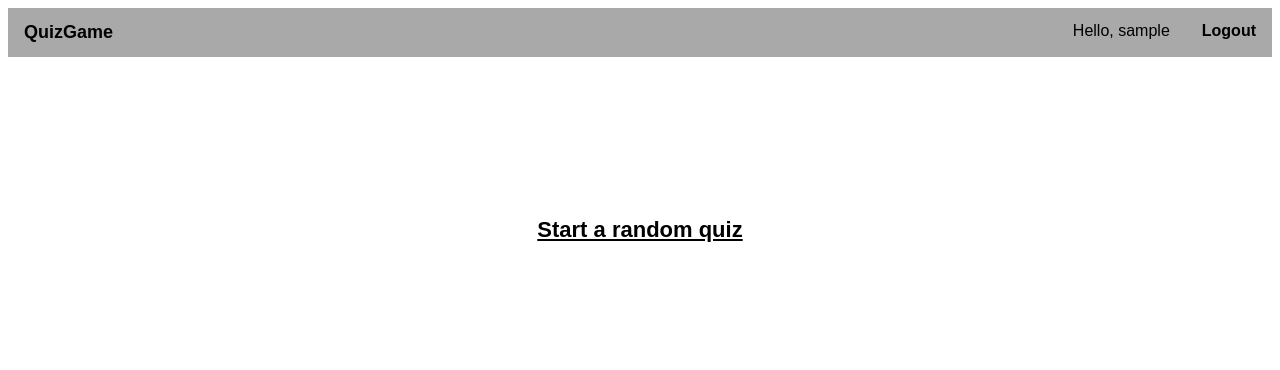
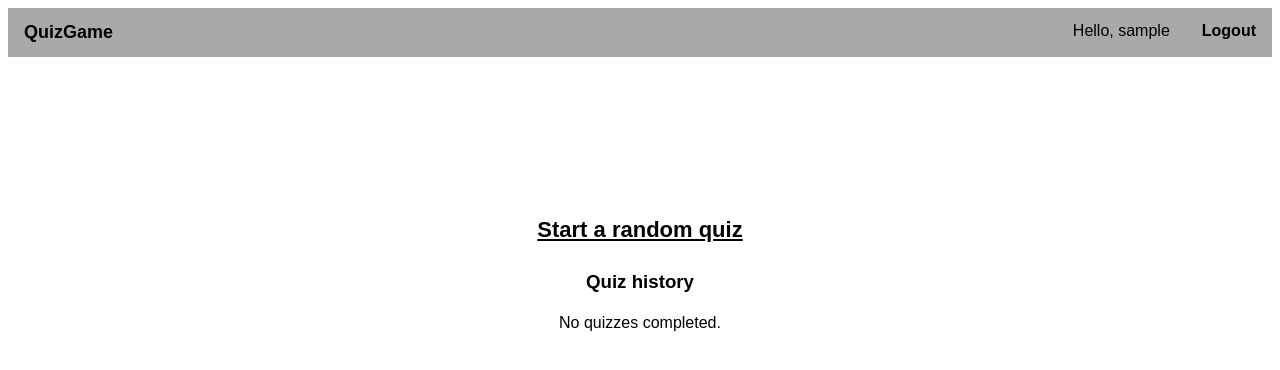
Before and after one commit to xalexakos/quizgame, a Django app: page / in a window 1280 px wide. Shown: the top 370 px of the page. Run offline with Django 3.2, Linux system fonts and the light colour scheme; the visitor is signed in with stand-in values (Sample User, id 1).

Commit message:
added score history on home page.

```diff
--- a/quiz/templates/quiz/home.html
+++ b/quiz/templates/quiz/home.html
@@ -1,4 +1,22 @@
 {% extends "quiz/base.html" %}
 {% block content %}
     <a class="new-quiz-btn" href="{% url 'start_quiz' %}">{% if has_ongoing_quiz %}Resume {{ quiz_repr }}{% else %}Start a random quiz{% endif %}</a>
+
+    <h3 style="margin-bottom: 5px;">Quiz history</h3>
+    {% if user_quiz_history  %}
+    <table>
+        <thead>
+            <tr><th>Quiz</th><th>Score</th><th>Completed</th></tr>
+        </thead>
+        <tbody>
+            {% for qh in user_quiz_history %}
+                <tr><td style="width: 100px; text-align: left;">{{ qh.quiz }}</td>
+                    <td style="width: 50px; text-align: right;">{{ qh.score }} / 10</td>
+                    <td style="width: 250px; text-align: right;">{{ qh.completed_at }}</td></tr>
+            {% endfor %}
+        </tbody>
+    </table>
+    {% else %}
+        <p>No quizzes completed.</p>
+    {% endif %}
 {% endblock %}
--- a/quiz/views/home.py
+++ b/quiz/views/home.py
@@ -9,12 +9,17 @@ def home_page(request):
     has_ongoing_quiz = False
     quiz_repr = ''
 
-    ongoing_quiz = UserQuiz.objects.filter(user_id=request.user.id, completed_at__isnull=True).first()
-    if ongoing_quiz:
-        has_ongoing_quiz = True
-        quiz_repr = '%s' % ongoing_quiz.quiz
+    user_quiz_history = []
+    user_quiz = UserQuiz.objects.filter(user_id=request.user.id).prefetch_related('quiz').order_by('-completed_at')
+    for q in user_quiz:
+        if q.completed_at is None:
+            has_ongoing_quiz = True
+            quiz_repr = '%s' % q.quiz
+        else:
+            user_quiz_history.append({'quiz': '%s' % q, 'score': q.correct_answers, 'completed_at': q.completed_at})
 
     return render(request, 'quiz/home.html', {
         'has_ongoing_quiz': has_ongoing_quiz,
-        'quiz_repr': quiz_repr
+        'quiz_repr': quiz_repr,
+        'user_quiz_history': user_quiz_history
     })
```
Also changed, not shown: tests/quiz/views/tests_home_page.py (+19 -0 lines).
